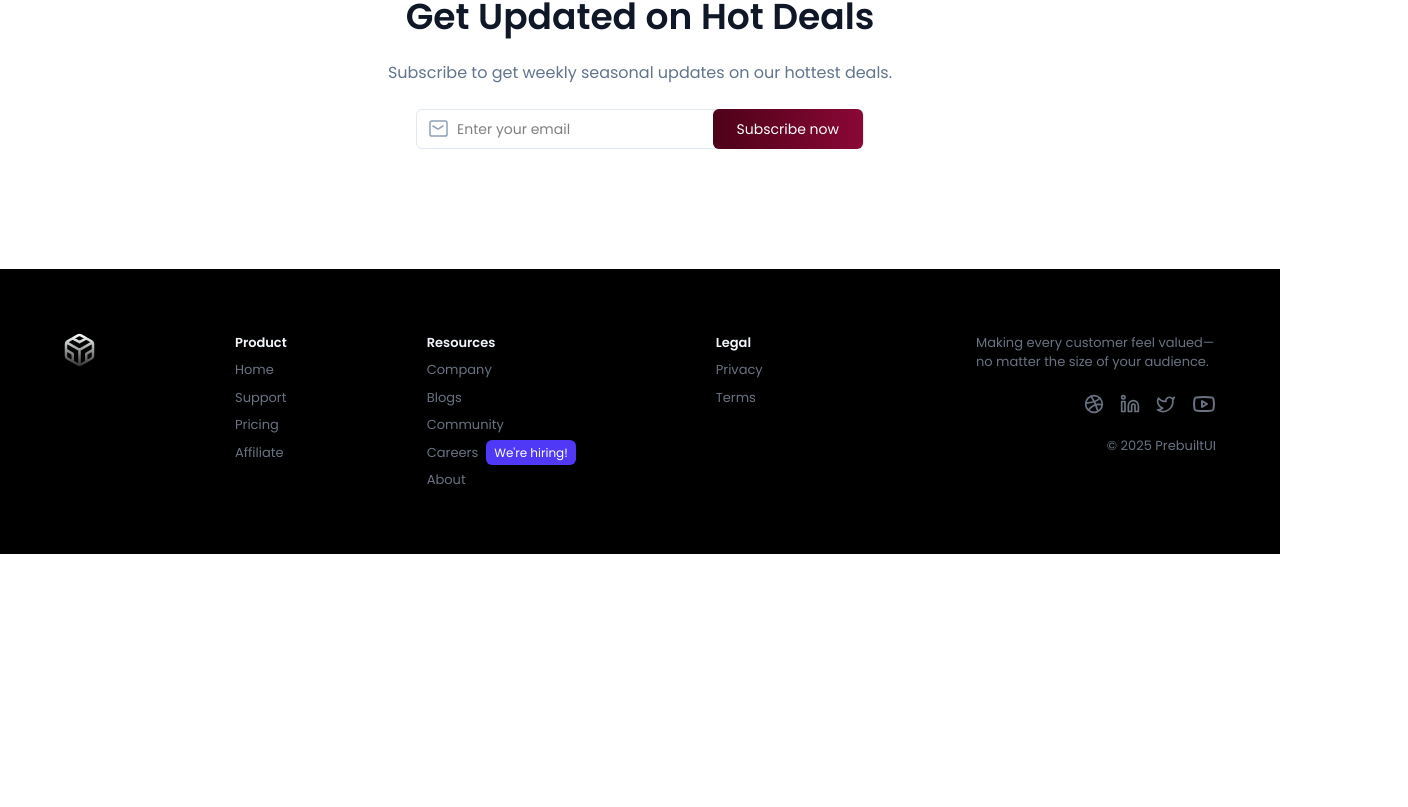
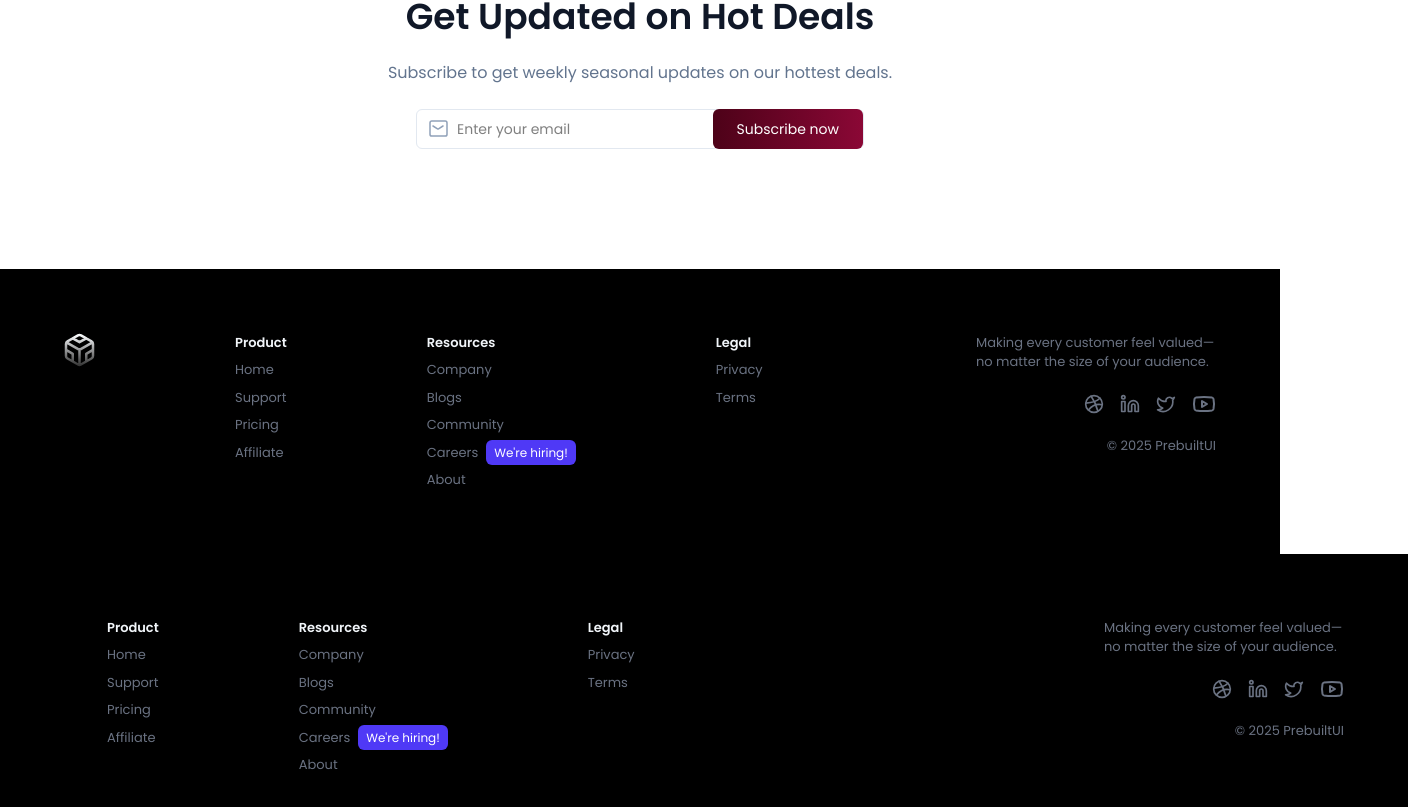
Before and after one commit to Yenuli-Minsadi/luvoir-ecommerce-web, a React (Vite) app: page / in a window 1280 px wide. Shown: the part 2630-3437 px from the top of the page, 1408 px wide, since content can reach past the window. Before the commit the page ends 3184 px from the top, so only its background shows below. Built offline with nearby package versions, Linux system fonts and the light colour scheme.

Commit message:
update with footer section for customer

```diff
--- a/src/App.jsx
+++ b/src/App.jsx
@@ -2,6 +2,7 @@
 import Navbar from "./components/Navbar";
 import { Route, Routes, useLocation } from "react-router-dom";
 import Home from "./pages/Home";
+import Footer from "./components/Footer";
 
 const App = () => {
   const isSellerPath = useLocation().pathname.includes("seller");
@@ -15,6 +16,7 @@
           <Route path="/" element={<Home />} />
         </Routes>
       </div>
+      {!isSellerPath && <Footer />}
     </>
   );
 }
```
